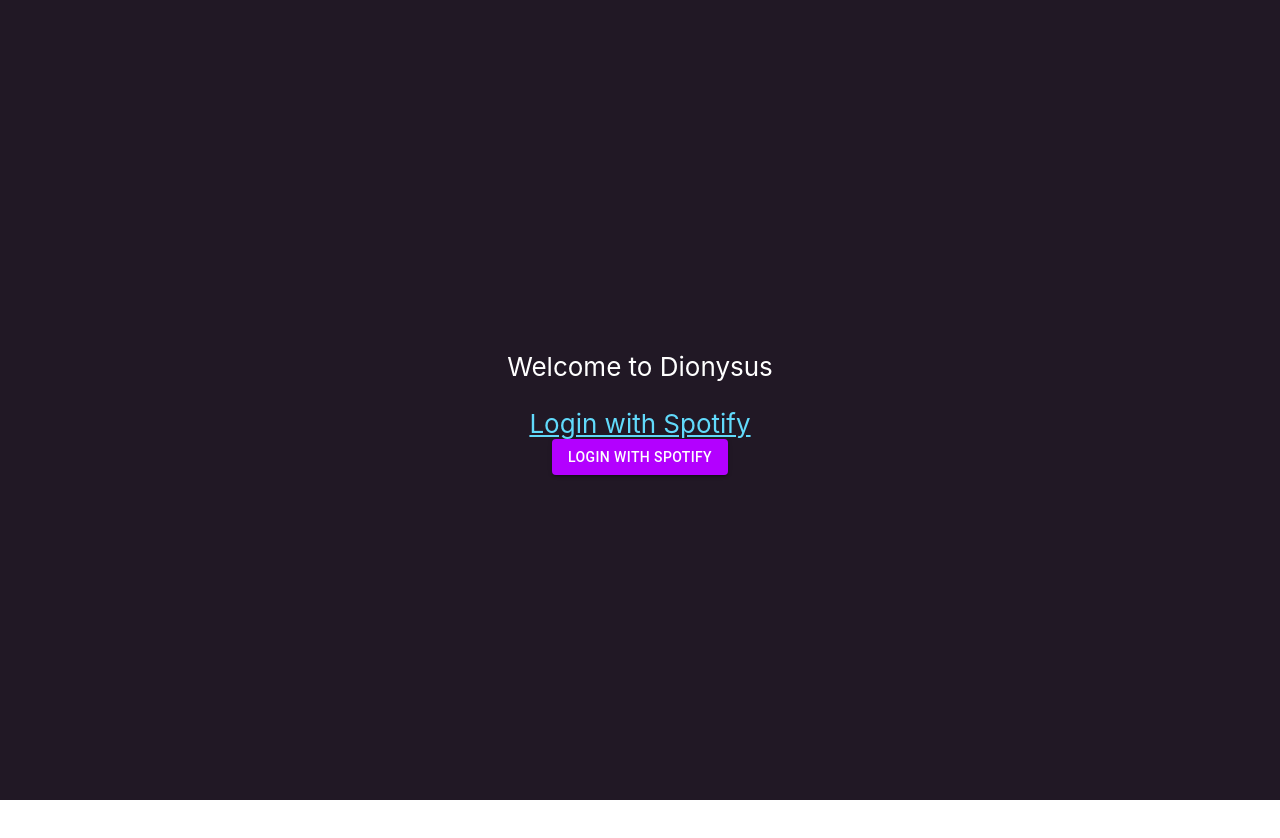
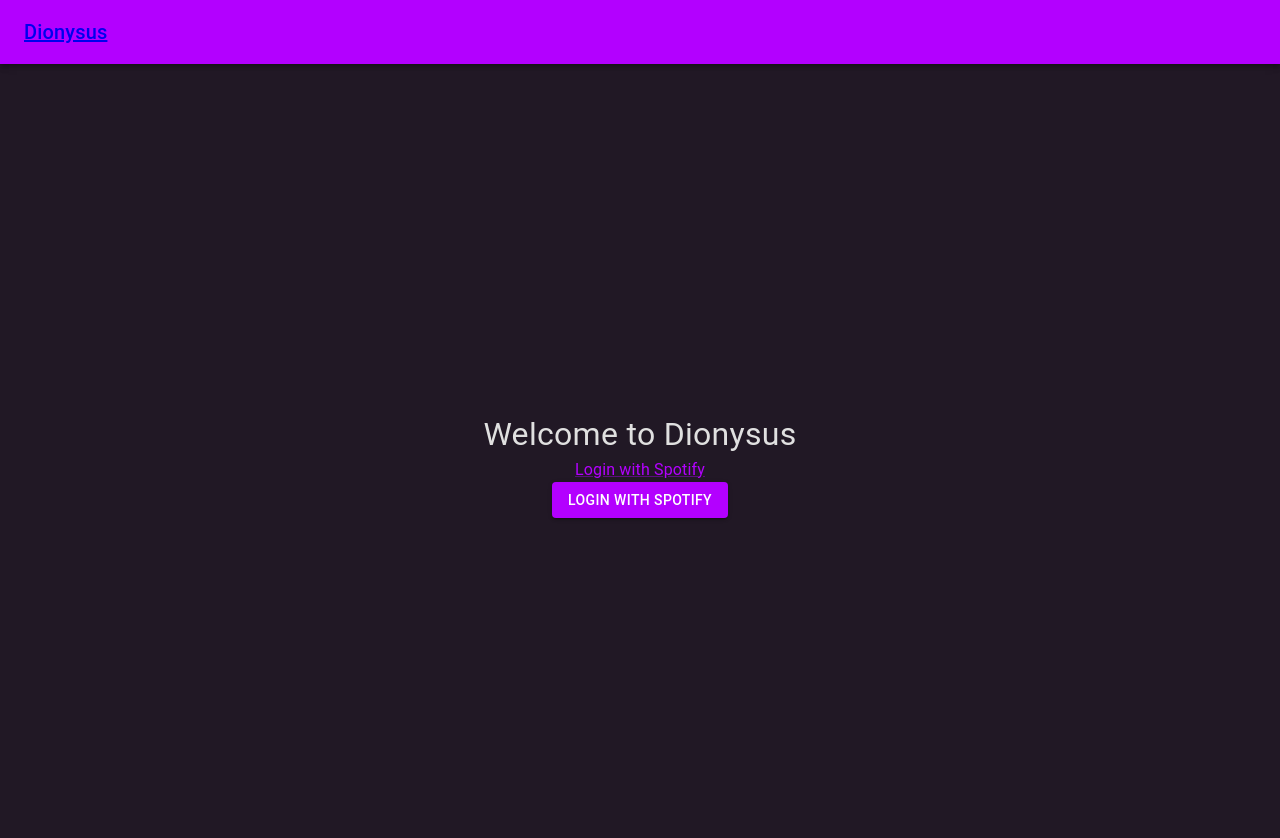
Before and after one commit to dgounaris/dionysus_fe, a React (Create React App) app: page / in a window 1280 px wide. Shown: the top 838 px of the page. Before the commit the page ends 800 px from the top, so only its background shows below. Built offline with nearby package versions, Linux system fonts and the light colour scheme.

Commit message:
Refactor css to be mui-like and add nav bar

```diff
--- a/src/App.js
+++ b/src/App.js
@@ -7,11 +7,17 @@
 import LoginCallback from "./Auth/views/LoginCallback";
 import {ProtectedRoute} from "./Auth/components/ProtectedRoute";
 import {AuthProvider} from "./Auth/hooks/AuthHooks";
+import {NavigationBar} from "./common/components/NavigationBar";
+import {CssBaseline, ThemeProvider} from "@mui/material";
+import {customTheme} from "./common/themes/ThemeModuleAugmentation";
 
 function App() {
   return (
     <Router>
       <AuthProvider>
+        <ThemeProvider theme={customTheme}>
+          <CssBaseline />
+          <NavigationBar />
           <Routes>
             <Route exact path='/' element={<Home />}/>
             <Route exact path='/login/callback' element={
@@ -33,6 +39,7 @@
               </ProtectedRoute>
             }/>
           </Routes>
+        </ThemeProvider>
       </AuthProvider>
     </Router>
   );
--- a/src/Home/views/Home.css
+++ /dev/null
@@ -1,18 +0,0 @@
-.Home {
-  text-align: center;
-}
-
-.Home-header {
-  background-color: #211825;
-  min-height: 100vh;
-  display: flex;
-  flex-direction: column;
-  align-items: center;
-  justify-content: center;
-  font-size: calc(10px + 2vmin);
-  color: white;
-}
-
-.Home-link {
-  color: #61dafb;
-}
--- a/src/Home/views/Home.tsx
+++ b/src/Home/views/Home.tsx
@@ -1,7 +1,7 @@
 import React from 'react';
-import './Home.css';
 import {SimpleButton} from "../../common/components/SimpleButton";
 import {backendClient} from "../../common/clients/http/BackendClient";
+import {Box, Link, Typography} from "@mui/material";
 
 const Home: React.FC = () => {
     const onLoginButtonClick = async () => {
@@ -9,21 +9,25 @@
     }
 
     return (
-        <div className="Home">
-            <header className="Home-header">
-                <p>
+        <Box sx={{
+            textAlign: 'center',
+            alignItems: 'center',
+            flexDirection: 'column',
+            minHeight: '100vh',
+            display: 'flex',
+            justifyContent: 'center',
+        }}>
+                <Typography fontSize='2rem'>
                     Welcome to Dionysus
-                </p>
-                <a
-                    className="Home-link"
+                </Typography>
+                <Link
                     href="http://localhost:8888/v1/login"
                     rel="noopener noreferrer"
                 >
                     Login with Spotify
-                </a>
+                </Link>
                 <SimpleButton text="Login with Spotify" onClick={onLoginButtonClick} />
-            </header>
-        </div>
+        </Box>
     );
 }
 
--- /dev/null
+++ b/src/Playback/models/PlaybackUpdateResponse.tsx
@@ -0,0 +1,9 @@
+export type PlaybackUpdateResponse = {
+    playbackState: PlaybackState
+}
+
+export enum PlaybackState {
+    PLAYING = 'PLAYING',
+    PAUSED = 'PAUSED',
+    STOPPED = 'STOPPED'
+}
--- a/src/Playback/views/Playback.tsx
+++ b/src/Playback/views/Playback.tsx
@@ -1,17 +1,17 @@
 import styles from './Playback.module.css';
-import {useEffect, useState} from "react";
+import React, {useEffect, useMemo, useState} from "react";
 import {Button} from "@mui/material";
-import { useNavigate, useLocation } from "react-router-dom";
-import React from 'react';
+import {useLocation, useNavigate} from "react-router-dom";
 import {PlaybackStartRequest} from "../models/PlaybackStartRequest";
 import {backendClient} from "../../common/clients/http/BackendClient";
+import {PlaybackState, PlaybackUpdateResponse} from "../models/PlaybackUpdateResponse";
 
 const Playback = () => {
     const location = useLocation()
     const playbackDevice = location.state.playbackDevice
     const fadeDetails = location.state.fadeDetails
 
-    const [playbackStatus, setPlaybackStatus] = useState('');
+    const [playbackStatus, setPlaybackStatus] = useState<PlaybackState | null>(null);
 
     const startPlayback = async () => {
         const body: PlaybackStartRequest = {
@@ -26,7 +26,7 @@
                 }
             }
         }
-        return backendClient.post<any, PlaybackStartRequest>(
+        return backendClient.post<PlaybackUpdateResponse, PlaybackStartRequest>(
             '/v1/playback/play/auto',
             null,
             body
@@ -34,42 +34,43 @@
     }
 
     useEffect(() => {
-        if (playbackStatus === '') {
-            startPlayback().then(_ => {
-                setPlaybackStatus('PLAYING')
+        if (playbackStatus === null) {
+            startPlayback().then(data => {
+                setPlaybackStatus(data.playbackState)
             })
         }
     }, [])
 
     const pause = () => {
-        backendClient.post<any, null>('/v1/playback/pause').then(_ => {
-            setPlaybackStatus('PAUSED')
+        backendClient.post<PlaybackUpdateResponse, null>('/v1/playback/pause').then(data => {
+            setPlaybackStatus(data.playbackState)
         })
     }
     const resume = () => {
-        backendClient.post<any, null>('/v1/playback/resume').then(_ => {
-            setPlaybackStatus('PLAYING')
+        backendClient.post<PlaybackUpdateResponse, null>('/v1/playback/resume').then(data => {
+            setPlaybackStatus(data.playbackState)
         })
     }
     const next = () => {
-        backendClient.post<any, null>('/v1/playback/next').then(_ => {
-            setPlaybackStatus('PLAYING')
+        backendClient.post<PlaybackUpdateResponse, null>('/v1/playback/next').then(data => {
+            setPlaybackStatus(data.playbackState)
         })
     }
     const stop = () => {
-        backendClient.post<any, null>('/v1/playback/stop').then(_ => {
-            setPlaybackStatus('STOPPED')
+        backendClient.post<PlaybackUpdateResponse, null>('/v1/playback/stop').then(data => {
+            setPlaybackStatus(data.playbackState)
         })
     }
 
     let navigate = useNavigate()
 
-    let pauseResumeButton
-    if (playbackStatus === 'PLAYING') {
-        pauseResumeButton = <Button className={styles.PlaybackPlanButton} variant="contained" onClick={pause}>Pause</Button>
-    } else {
-        pauseResumeButton = <Button className={styles.PlaybackPlanButton} variant="contained" onClick={resume}>Resume</Button>
-    }
+    const pauseResumeButton = useMemo(() => {
+        if (playbackStatus === PlaybackState.PLAYING) {
+            return <Button className={styles.PlaybackPlanButton} variant="contained" onClick={pause}>Pause</Button>
+        } else {
+            return <Button className={styles.PlaybackPlanButton} variant="contained" onClick={resume}>Resume</Button>
+        }
+    }, [playbackStatus])
 
     return (
         <div className={styles.PlaybackPlan}>
--- /dev/null
+++ b/src/common/components/NavigationBar.tsx
@@ -0,0 +1,23 @@
+import {AppBar, Box, Toolbar, Typography} from "@mui/material";
+import {Link} from "react-router-dom";
+import React from "react";
+import {customTheme} from "../themes/ThemeModuleAugmentation";
+
+export const NavigationBar = () => {
+    return (
+        <Box sx={{
+            display: 'flex',
+            backgroundColor: customTheme.custom.palette.primary.main
+        }}>
+            <AppBar position="static">
+                <Toolbar>
+                    <Link to="/">
+                        <Typography variant="h6" sx={{ flexGrow: 1 }}>
+                            Dionysus
+                        </Typography>
+                    </Link>
+                </Toolbar>
+            </AppBar>
+        </Box>
+    );
+}
--- a/src/common/components/SimpleButton.tsx
+++ b/src/common/components/SimpleButton.tsx
@@ -10,15 +10,7 @@
     onClick
 }) => {
     return (
-        <Button sx={{
-            backgroundColor: customTheme.custom.palette.primary.main,
-            "&:hover": {
-                backgroundColor: "#8600bf"
-            },
-            "&:active": {
-                backgroundColor: customTheme.custom.palette.primary.main
-            }
-        }} variant="contained" onClick={onClick}>
+        <Button variant="contained" onClick={onClick}>
             {text}
         </Button>
     )
--- a/src/common/themes/ThemeModuleAugmentation.tsx
+++ b/src/common/themes/ThemeModuleAugmentation.tsx
@@ -23,6 +23,20 @@
 }
 
 export const customTheme = createTheme({
+    palette: {
+        background: {
+            default: '#211825'
+        },
+        primary: {
+            main: '#b300ff'
+        },
+        secondary: {
+            main: '#ff5678'
+        },
+        text: {
+            primary: '#e0e0e0'
+        }
+    },
     custom: {
         palette: {
             primary: {
```
Lines whose indentation alone changed are shown as unchanged.
